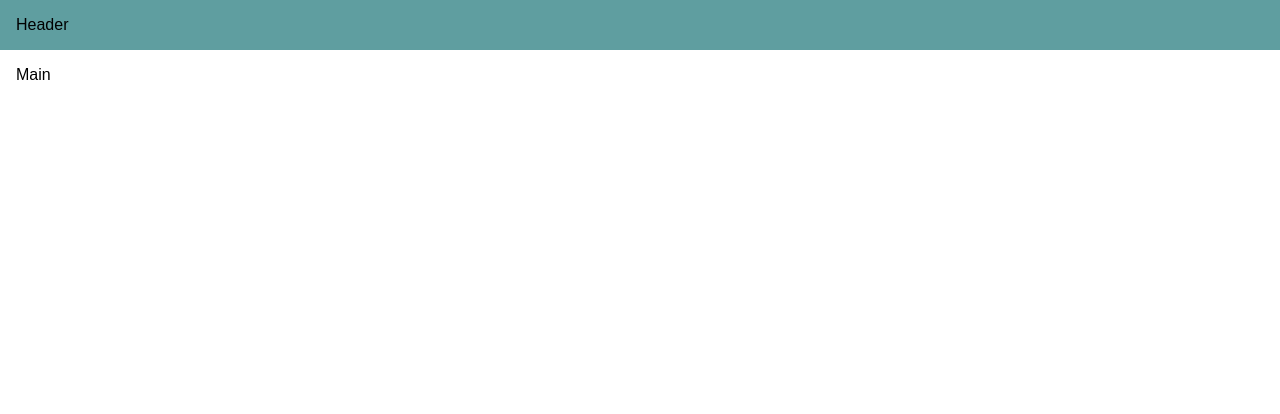
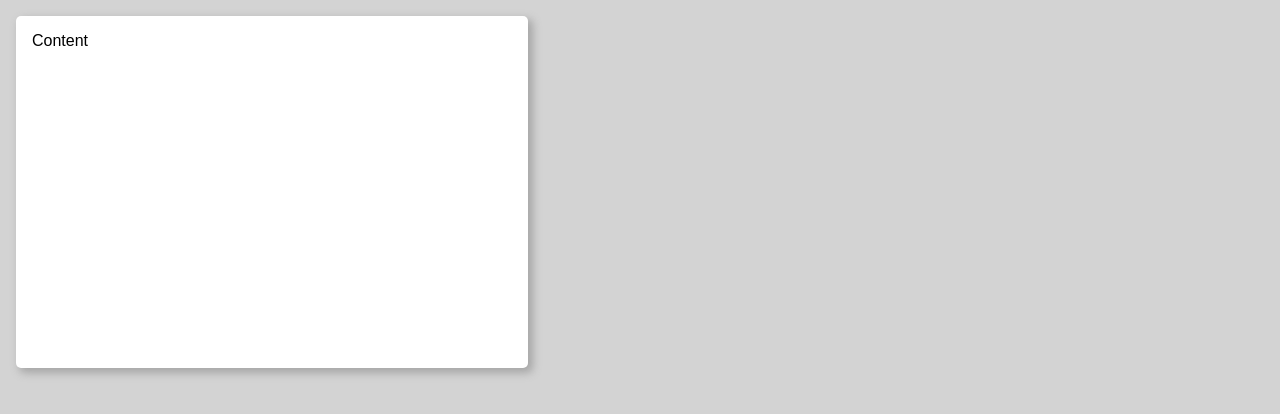
Before and after one commit to The-Naive-Bayesian/react-theme-switcher-form, a React (Create React App) app: page / in a window 1280 px wide. Shown: the top 414 px of the page. Built offline with nearby package versions, Linux system fonts and the light colour scheme; the HTML template or start-up script is replaced by a standard one.

Commit message:
Added Card component w modifiable styles
Signed-off-by: Chris Emerson <chris.emerson@roledex.com>

```diff
--- a/src/App.css
+++ b/src/App.css
@@ -2,11 +2,7 @@
     display: flex;
     flex-direction: column;
     min-height: 100vh;
-}
-
-header {
-    padding: 1em;
-    background-color: cadetblue;
+    background-color: lightgrey;
 }
 
 main {
--- a/src/App.tsx
+++ b/src/App.tsx
@@ -1,15 +1,15 @@
 import * as React from 'react';
 import './App.css';
+import Card from "./components/card";
 
 class App extends React.Component {
     public render() {
         return (
             <div className="App">
-                <header>
-                    Header
-                </header>
                 <main>
-                    Main
+                    <Card>
+                        Content
+                    </Card>
                 </main>
             </div>
         );
--- /dev/null
+++ b/src/components/card.css
@@ -0,0 +1,8 @@
+section {
+    height: 20em;
+    width: 30em;
+    border-radius: 5px;
+    padding: 1em;
+    background-color: white;
+    box-shadow: 4px 4px 8px 1px #a6a6a6;
+}
--- /dev/null
+++ b/src/components/card.tsx
@@ -0,0 +1,12 @@
+import * as React from "react";
+import './card.css';
+
+const Card = (props: {children?: any, styles?: any}) => {
+    return (
+        <section style={props.styles}>
+            {props.children || null}
+        </section>
+    )
+};
+
+export default Card;
```
Also changed, not shown: 1 other file (tests, documents, lock files or other folders).
